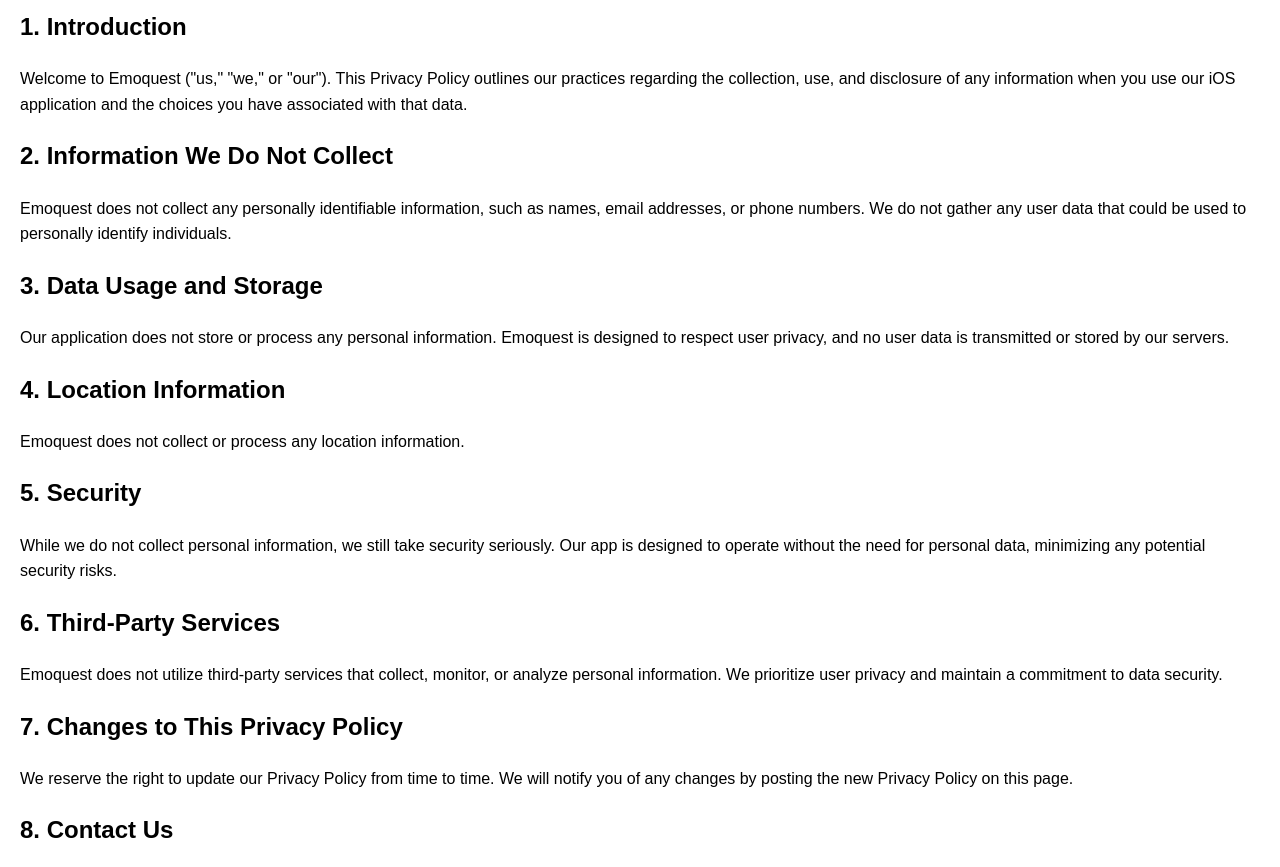
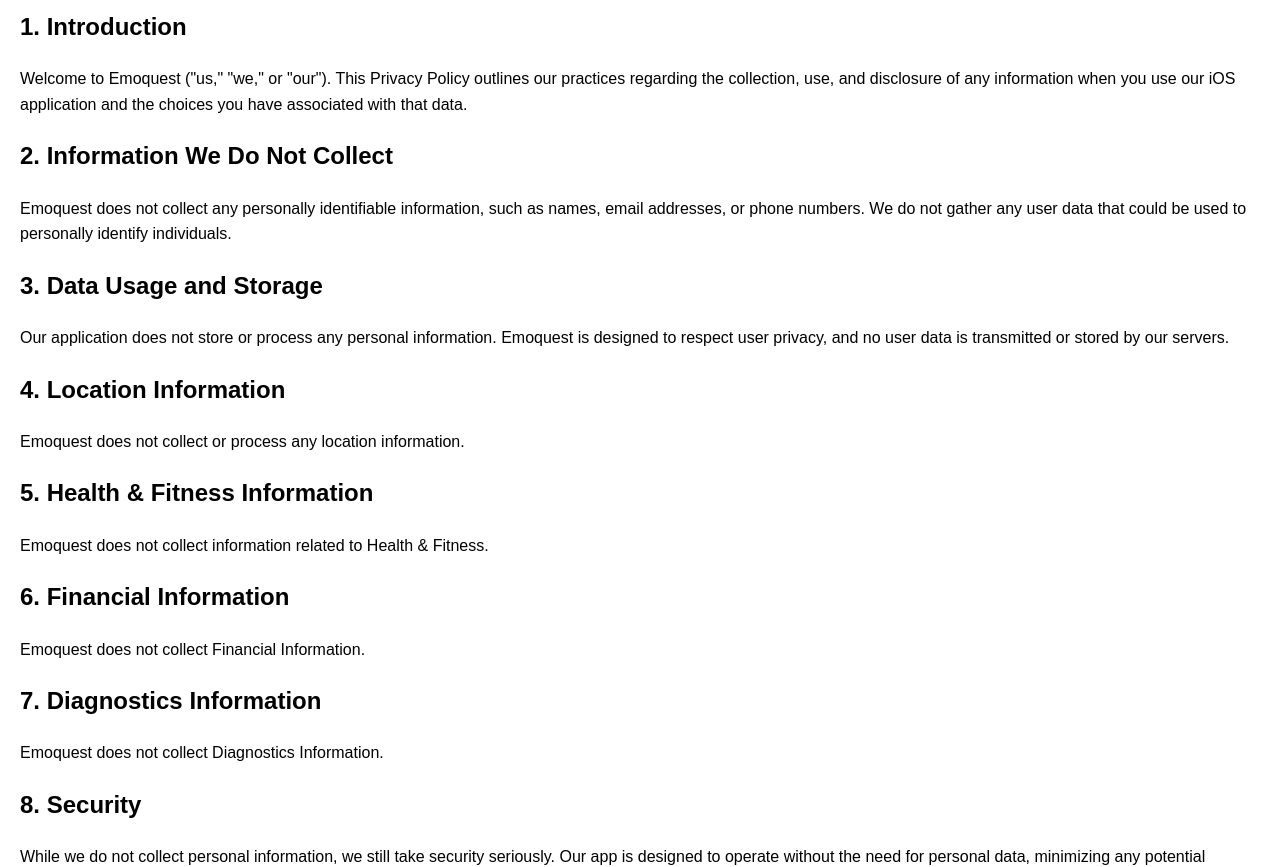
Before and after one commit to Har150n/Emoquest_Privacy_Policy, a plain HTML site: page index.html in a window 1280 px wide. Shown: the part 86-953 px from the top of the page. Drawn offline with Linux system fonts and the light colour scheme.

Commit message:
updated index

```diff
--- a/index.html
+++ b/index.html
@@ -1,5 +1,6 @@
 <!DOCTYPE html>
 <html lang="en">
+
 <head>
     <meta charset="UTF-8">
     <meta name="viewport" content="width=device-width, initial-scale=1.0">
@@ -20,6 +21,7 @@
         }
     </style>
 </head>
+
 <body>
 
     <header>
@@ -47,24 +49,40 @@
     </section>
 
     <section>
-        <h2>5. Security</h2>
+        <h2>5. Health & Fitness Information</h2>
+        <p>Emoquest does not collect information related to Health & Fitness.</p>
+    </section>
+
+    <section>
+        <h2>6. Financial Information</h2>
+        <p>Emoquest does not collect Financial Information.</p>
+    </section>
+
+    <section>
+        <h2>7. Diagnostics Information</h2>
+        <p>Emoquest does not collect Diagnostics Information.</p>
+    </section>
+
+    <section>
+        <h2>8. Security</h2>
         <p>While we do not collect personal information, we still take security seriously. Our app is designed to operate without the need for personal data, minimizing any potential security risks.</p>
     </section>
 
     <section>
-        <h2>6. Third-Party Services</h2>
-        <p>Emoquest does not utilize third-party services that collect, monitor, or analyze personal information. We prioritize user privacy and maintain a commitment to data security.</p>
+        <h2>9. Third-Party Services</h2>
+        <p>Emoquest uses RevenueCat to keep track of customer purchase history from users.</p>
     </section>
 
     <section>
-        <h2>7. Changes to This Privacy Policy</h2>
+        <h2>10. Changes to This Privacy Policy</h2>
         <p>We reserve the right to update our Privacy Policy from time to time. We will notify you of any changes by posting the new Privacy Policy on this page.</p>
     </section>
 
     <section>
-        <h2>8. Contact Us</h2>
+        <h2>11. Contact Us</h2>
         <p>If you have any questions or suggestions about our Privacy Policy, do not hesitate to contact us at hone.harrisonshu@gmail.com </p>
     </section>
 
 </body>
+
 </html>
```
